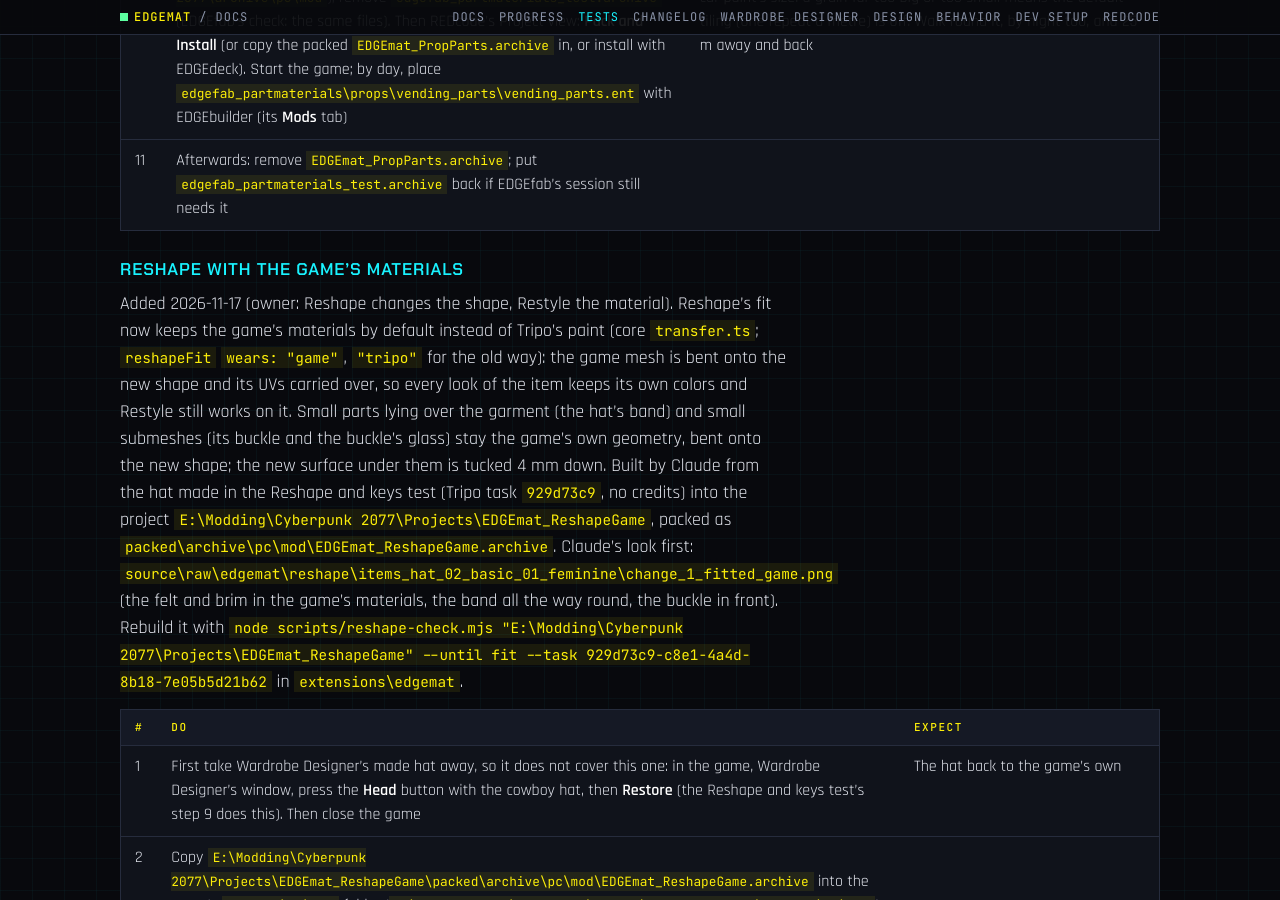
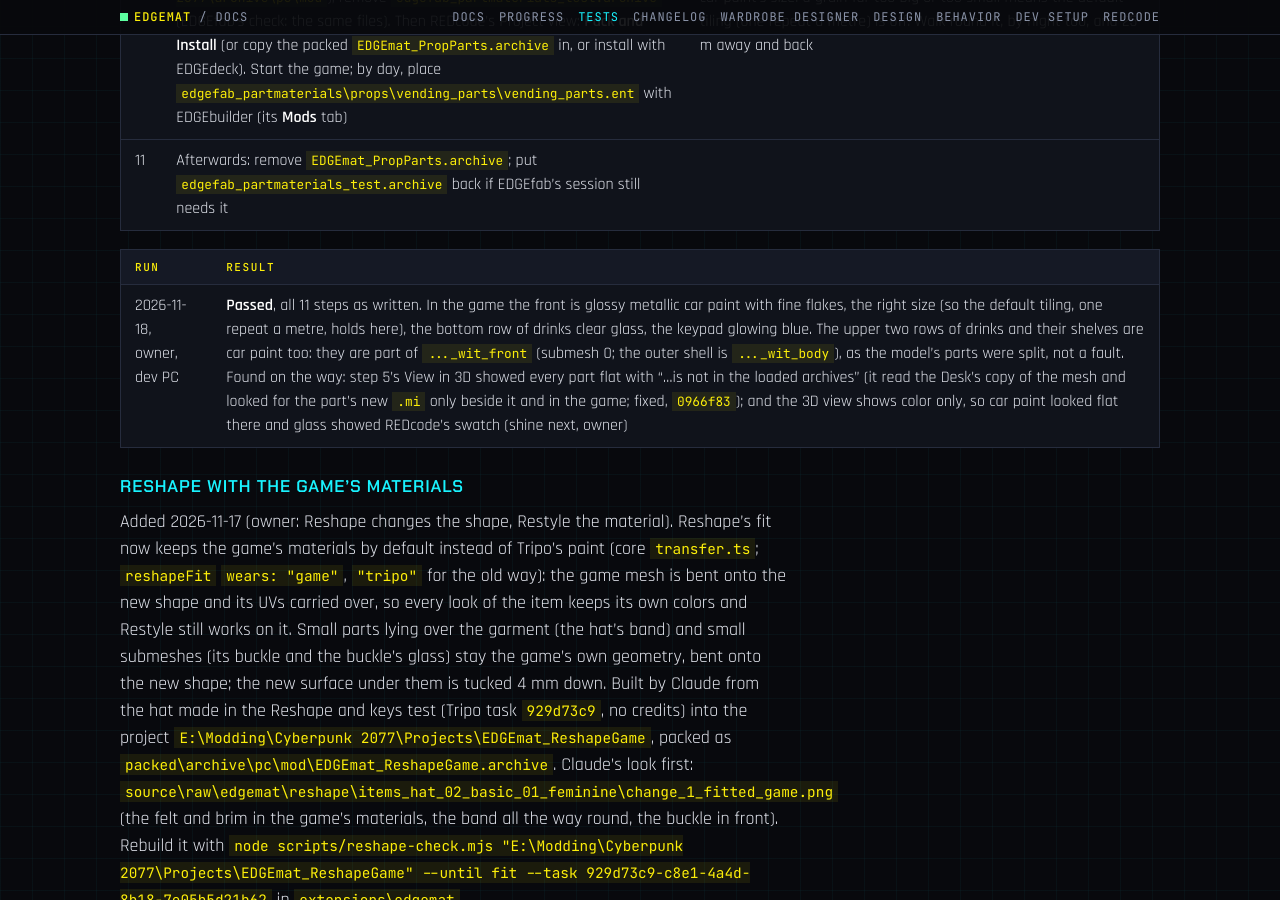
Before and after one commit to Edgemodders/EDGEmat, a Jekyll site: the page built from docs/testing.md, in a window 1280 px wide and 900 px high, scrolled down 54886 px. Built offline with Jekyll 4.4.1, drawn with Linux system fonts in a browser that asks for light colours; our own code applies the rules of GitHub Pages for plain Markdown files; some of the changed text lies outside the part shown.

Commit message:
Game materials on a prop's parts: the owner's hand test passed (#12)
Co-Authored-By: Claude Opus 5.5 <noreply@anthropic.com>

```diff
--- a/docs/testing.md
+++ b/docs/testing.md
@@ -41,7 +41,7 @@ Last updated 2026-10-26.
 | [Wardrobe Designer Reshape and keys](#wardrobe-designer-reshape-and-keys) | By hand, in the game with REDnode 0.56.1 or later, REDagent, OpenAI and Tripo keys | W3 | 2026-11-03 | **Steps 1 and 2 as expected** (owner): with every key set and allowed already, it opened on the main view. Two fixes the same day, from the log and the owner: Equipment-EX's slots were not read (the app's TweakDB check for them failed with Equipment-EX 1.2.10 installed), and the white pictures clashed with the dark window (now shown on a dark background). Then the owner saw an item Equipment-EX's outfit no longer wore listed as **Outer torso** (still equipped in the base slot, hidden): with the outfit on, the app now reads only its slots. Rerun from step 3 after **Restart** |
 | [Wardrobe Designer patterns with GPT Image](#wardrobe-designer-patterns-with-gpt-image) | By hand, in the game with REDnode, REDagent and an OpenAI key | W2 | 2026-11-02 | **Passed** (owner, in the game): sharp, even dots front and back, none faded ("much better than Gemini"); REDnode asked for the OpenAI key once; the switch works and is saved. Not seen: a restart with Gemini chosen |
 | [Parts check](#parts-check) | From `node scripts/parts-check.mjs` | #12 | 2026-11-18 | **Passed** (Claude, outside the game, on a copy of EDGEfab's vending machine): 9 parts listed; red car paint on one (a one-layer setup, nothing embedded, tiling 5.9 from the part's size); 331 of the game's 10,660 materials suit any shape (read in 9 s); bulletproof glass on another; a decal refused; a third back on the model's texture; packed |
-| [Game materials on a prop's parts](#game-materials-on-a-props-parts) | By hand, F5, with REDcode; then in the game with EDGEbuilder | #12, before EDGEfab 0.1.0 | | Not run yet. Built 2026-11-18; smoke and the parts check pass |
+| [Game materials on a prop's parts](#game-materials-on-a-props-parts) | By hand, F5, with REDcode; then in the game with EDGEbuilder | #12, before EDGEfab 0.1.0 | 2026-11-18 | **Passed**, all 11 steps (owner) |
 | [Reshape with the game's materials](#reshape-with-the-games-materials) | From `node scripts/reshape-check.mjs` (no credits: the hat made in the Reshape and keys test), then in the game | W3, before Wardrobe Designer 0.1.0 | | Not run yet. Built 2026-11-17; Claude's fitted picture shows the felt and brim in the game's materials, the band all the way round and the buckle in front |
 | [The bake: color](#the-bake-color) | By hand, F5, with REDcode; then in the game | M5's first part, before Wardrobe Designer 0.1.0 | | Not run yet. Built 2026-11-16; smoke passes (the slim-fits' leather: median 50 against the flat map's 8, with grain). Claude drew the Cowboy hat's Reshape views with it: median 158 (was 81), light grey felt; black specks and peach patches remain |
 | [Normal check](#normal-check) | From `npm run normal-check`, then in the game | #11, before Wardrobe Designer 0.1.0 | 2026-11-15 | **Done: the game reads green down (DirectX).** The owner, laptop, midday sun from above: the **blue** rows (green down) look raised and the red rows (green up, EDGEmat until then) dented, clearest where the light falls fullest (the hip); some dots on the curving sides read either way. Claude's enlargement of the knee agrees: blue dots bright on top, red dots bright at the bottom. It matches EDGEfab's evidence. Fixed the same day: `normalMap()` green down by default, `materialsFromModel` flips glTF's by default; smoke checks the direction |
@@ -710,6 +710,10 @@ Added 2026-11-18 (EDGEmat #12; EDGEfab 0.1.0 waits on it). On a material of a me
 | 10 | Close the game. In the game's `archive\pc\mod` folder (`E:\SteamLibrary\steamapps\common\Cyberpunk 2077\archive\pc\mod`), remove `edgefab_partmaterials_test.archive` (EDGEfab's check: the same files). Then REDcode's Project view: **Pack and Install** (or copy the packed `EDGEmat_PropParts.archive` in, or install with EDGEdeck). Start the game; by day, place `edgefab_partmaterials\props\vending_parts\vending_parts.ent` with EDGEbuilder (its **Mods** tab) | The front in glossy red car paint, the details glowing blue, the back on Tripo's texture again, the body still red, the drinks glass. Note the car paint's size: a grain far too big or too small means the default tiling (one repeat a metre) is off. Walk round it, by night too, and 25 m away and back |
 | 11 | Afterwards: remove `EDGEmat_PropParts.archive`; put `edgefab_partmaterials_test.archive` back if EDGEfab's session still needs it | |
 
+| Run | Result |
+|---|---|
+| 2026-11-18, owner, dev PC | **Passed**, all 11 steps as written. In the game the front is glossy metallic car paint with fine flakes, the right size (so the default tiling, one repeat a metre, holds here), the bottom row of drinks clear glass, the keypad glowing blue. The upper two rows of drinks and their shelves are car paint too: they are part of `..._wit_front` (submesh 0; the outer shell is `..._wit_body`), as the model's parts were split, not a fault. Found on the way: step 5's View in 3D showed every part flat with "...is not in the loaded archives" (it read the Desk's copy of the mesh and looked for the part's new `.mi` only beside it and in the game; fixed, `0966f83`); and the 3D view shows color only, so car paint looked flat there and glass showed REDcode's swatch (shine next, owner) |
+
 ### Reshape with the game's materials
 
 Added 2026-11-17 (owner: Reshape changes the shape, Restyle the material). Reshape's fit now keeps the game's materials by default instead of Tripo's paint (core `transfer.ts`; `reshapeFit` `wears: "game"`, `"tripo"` for the old way): the game mesh is bent onto the new shape and its UVs carried over, so every look of the item keeps its own colors and Restyle still works on it. Small parts lying over the garment (the hat's band) and small submeshes (its buckle and the buckle's glass) stay the game's own geometry, bent onto the new shape; the new surface under them is tucked 4 mm down. Built by Claude from the hat made in the Reshape and keys test (Tripo task `929d73c9`, no credits) into the project `E:\Modding\Cyberpunk 2077\Projects\EDGEmat_ReshapeGame`, packed as `packed\archive\pc\mod\EDGEmat_ReshapeGame.archive`. Claude's look first: `source\raw\edgemat\reshape\items_hat_02_basic_01_feminine\change_1_fitted_game.png` (the felt and brim in the game's materials, the band all the way round, the buckle in front). Rebuild it with `node scripts/reshape-check.mjs "E:\Modding\Cyberpunk 2077\Projects\EDGEmat_ReshapeGame" --until fit --task 929d73c9-c8e1-4a4d-8b18-7e05b5d21b62` in `extensions\edgemat`.
```
Also changed, not shown: CLAUDE.md (+1 -1 lines), docs/design.md (+1 -1 lines), docs/progress.md (+1 -0 lines).
